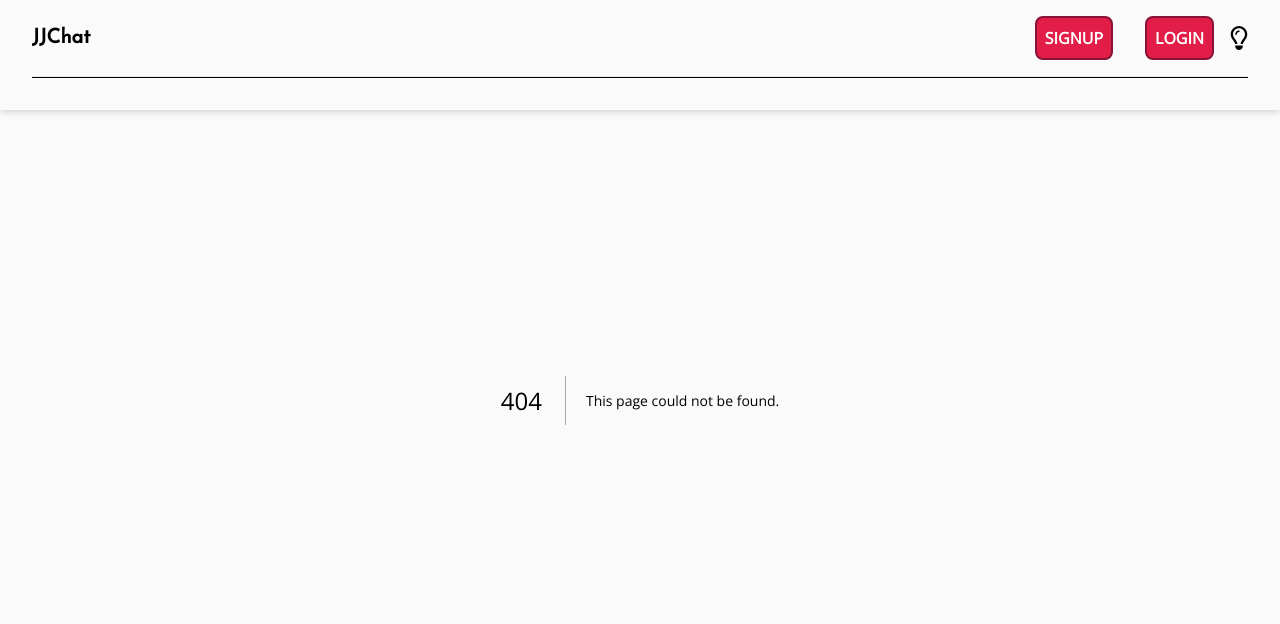
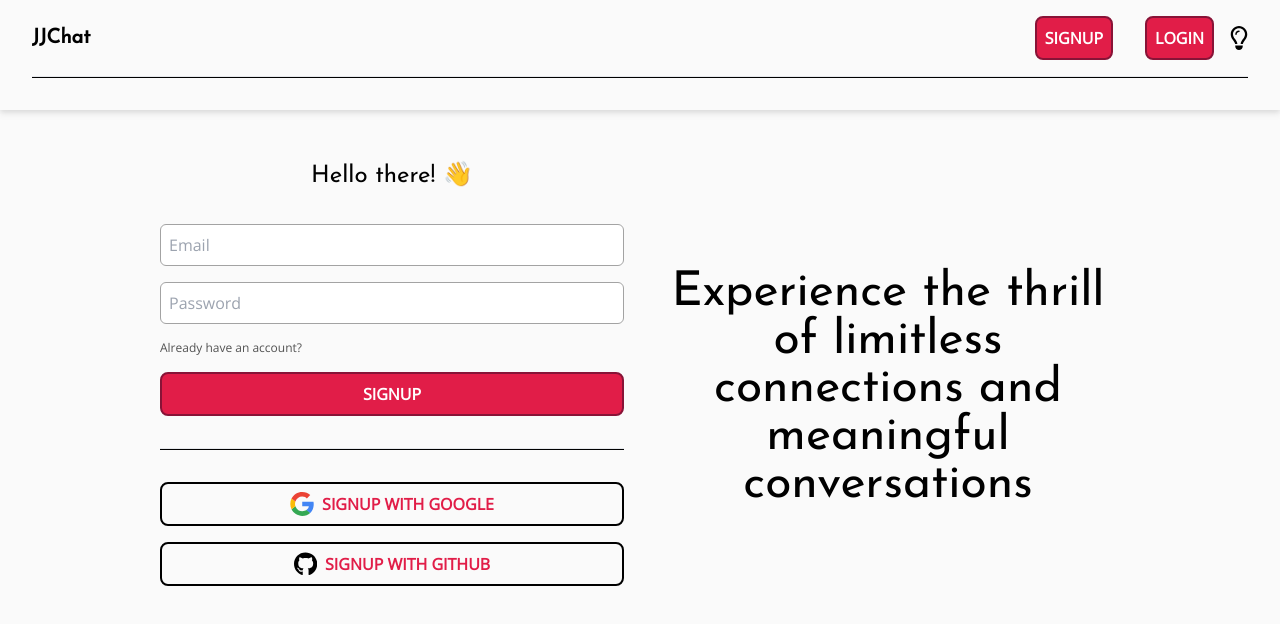
Before and after one commit to JothishJJ/jj-chat, a Next.js app: page /Signup in a window 1280 px wide. Before the commit this address had no page. Shown: the top 624 px of the page. Built offline with nearby package versions, Linux system fonts and the light colour scheme.

Commit message:
Add signup page

```diff
--- a/app/Login/page.tsx
+++ b/app/Login/page.tsx
@@ -9,8 +9,13 @@ function Login() {
           <div className="w-full flex flex-col gap-4">
             <input placeholder="Email" type="email" className="auth-inputs" />
             <input placeholder="Password" type="password" className="auth-inputs" />
-            <Link href="/Forgot password" aria-label="Forgot password?" className="text-neutral-600 dark:text-neutral-300 text-xs">Forgot Password?</Link>
-            <Button type="primary" ariaLabel="Login">Login</Button>
+            <Link href="/Forgot password" aria-label="Forgot password?" className="text-neutral-600 dark:text-neutral-300 text-xs hover:underline">
+              Forgot Password?
+            </Link>
+            <Link href="/Signup" aria-label="Signup" className="text-neutral-600 dark:text-neutral-300 text-xs hover:underline">
+              Don't have an account?
+            </Link>
+            <Button type="primary" ariaLabel="Login with email">Login</Button>
           </div>
           <hr className="w-full h-[2px] bg-black dark:bg-white" />
           <div className="flex flex-col w-full gap-4">
@@ -33,7 +38,9 @@ function Login() {
           </div>
         </div>
         <div className="mt-8 hidden lg:block">
-          <h1 className="text-5xl text-center dark:text-white font-main">Login to get accsess to the best </h1>
+          <h1 className="text-5xl text-center dark:text-white font-main">
+            Unlock a world of vibrant conversations and seamless connections
+          </h1>
         </div>
       </div>
     );
--- /dev/null
+++ b/app/Signup/page.tsx
@@ -0,0 +1,42 @@
+import Button from "../components/Button"
+import Link from "next/link";
+
+function Login() {
+    return (
+      <div className="grid grid-cols-1 gap-8 lg:grid-cols-2 items-center px-4 lg:px-40 pt-32 lg:pt-40">
+        <div className="flex flex-col items-center gap-4 lg:gap-8 w-full">
+          <h1 className="font-main text-2xl dark:text-white">Hello there! 👋</h1>
+            <div className="w-full flex flex-col gap-4">
+              <input placeholder="Email" type="email" className="auth-inputs" />
+              <input placeholder="Password" type="password" className="auth-inputs" />
+              <Link href="/Login" aria-label="Already have an account?" className="text-neutral-600 dark:text-neutral-300 text-xs hover:underline">Already have an account?</Link>
+              <Button type="primary" ariaLabel="Signup">Signup</Button>
+            </div>
+            <hr className="w-full h-[2px] bg-black dark:bg-white" />
+            <div className="flex flex-col w-full gap-4">
+              <Button
+                ariaLabel="Signup with Google"
+                type="outlined"
+                className="flex gap-2 justify-center items-center"
+              >
+                 <svg xmlns="http://www.w3.org/2000/svg" width="1.5em" height="1.5em" preserveAspectRatio="xMidYMid" viewBox="0 0 256 262" id="google"><path fill="#4285F4" d="M255.878 133.451c0-10.734-.871-18.567-2.756-26.69H130.55v48.448h71.947c-1.45 12.04-9.283 30.172-26.69 42.356l-.244 1.622 38.755 30.023 2.685.268c24.659-22.774 38.875-56.282 38.875-96.027"></path><path fill="#34A853" d="M130.55 261.1c35.248 0 64.839-11.605 86.453-31.622l-41.196-31.913c-11.024 7.688-25.82 13.055-45.257 13.055-34.523 0-63.824-22.773-74.269-54.25l-1.531.13-40.298 31.187-.527 1.465C35.393 231.798 79.49 261.1 130.55 261.1"></path><path fill="#FBBC05" d="M56.281 156.37c-2.756-8.123-4.351-16.827-4.351-25.82 0-8.994 1.595-17.697 4.206-25.82l-.073-1.73L15.26 71.312l-1.335.635C5.077 89.644 0 109.517 0 130.55s5.077 40.905 13.925 58.602l42.356-32.782"></path><path fill="#EB4335" d="M130.55 50.479c24.514 0 41.05 10.589 50.479 19.438l36.844-35.974C195.245 12.91 165.798 0 130.55 0 79.49 0 35.393 29.301 13.925 71.947l42.211 32.783c10.59-31.477 39.891-54.251 74.414-54.251"></path></svg>
+                 Signup With Google
+             </Button>
+             <Button
+               ariaLabel="Signup with Github"
+               type="outlined"
+               className="flex gap-2 justify-center items-center"
+             >
+               <svg className="dark:fill-white" xmlns="http://www.w3.org/2000/svg" height="1.5em" viewBox="0 0 496 512"><path d="M165.9 397.4c0 2-2.3 3.6-5.2 3.6-3.3.3-5.6-1.3-5.6-3.6 0-2 2.3-3.6 5.2-3.6 3-.3 5.6 1.3 5.6 3.6zm-31.1-4.5c-.7 2 1.3 4.3 4.3 4.9 2.6 1 5.6 0 6.2-2s-1.3-4.3-4.3-5.2c-2.6-.7-5.5.3-6.2 2.3zm44.2-1.7c-2.9.7-4.9 2.6-4.6 4.9.3 2 2.9 3.3 5.9 2.6 2.9-.7 4.9-2.6 4.6-4.6-.3-1.9-3-3.2-5.9-2.9zM244.8 8C106.1 8 0 113.3 0 252c0 110.9 69.8 205.8 169.5 239.2 12.8 2.3 17.3-5.6 17.3-12.1 0-6.2-.3-40.4-.3-61.4 0 0-70 15-84.7-29.8 0 0-11.4-29.1-27.8-36.6 0 0-22.9-15.7 1.6-15.4 0 0 24.9 2 38.6 25.8 21.9 38.6 58.6 27.5 72.9 20.9 2.3-16 8.8-27.1 16-33.7-55.9-6.2-112.3-14.3-112.3-110.5 0-27.5 7.6-41.3 23.6-58.9-2.6-6.5-11.1-33.3 2.6-67.9 20.9-6.5 69 27 69 27 20-5.6 41.5-8.5 62.8-8.5s42.8 2.9 62.8 8.5c0 0 48.1-33.6 69-27 13.7 34.7 5.2 61.4 2.6 67.9 16 17.7 25.8 31.5 25.8 58.9 0 96.5-58.9 104.2-114.8 110.5 9.2 7.9 17 22.9 17 46.4 0 33.7-.3 75.4-.3 83.6 0 6.5 4.6 14.4 17.3 12.1C428.2 457.8 496 362.9 496 252 496 113.3 383.5 8 244.8 8zM97.2 352.9c-1.3 1-1 3.3.7 5.2 1.6 1.6 3.9 2.3 5.2 1 1.3-1 1-3.3-.7-5.2-1.6-1.6-3.9-2.3-5.2-1zm-10.8-8.1c-.7 1.3.3 2.9 2.3 3.9 1.6 1 3.6.7 4.3-.7.7-1.3-.3-2.9-2.3-3.9-2-.6-3.6-.3-4.3.7zm32.4 35.6c-1.6 1.3-1 4.3 1.3 6.2 2.3 2.3 5.2 2.6 6.5 1 1.3-1.3.7-4.3-1.3-6.2-2.2-2.3-5.2-2.6-6.5-1zm-11.4-14.7c-1.6 1-1.6 3.6 0 5.9 1.6 2.3 4.3 3.3 5.6 2.3 1.6-1.3 1.6-3.9 0-6.2-1.4-2.3-4-3.3-5.6-2z"/></svg>
+               Signup with Github
+             </Button>
+           </div>
+         </div>
+         <div className="mt-8 hidden lg:block">
+           <h1 className="text-5xl text-center dark:text-white font-main">Experience the thrill of limitless connections and meaningful conversations</h1>
+         </div>
+    </div>
+   );
+}
+
+export default Login;
```
